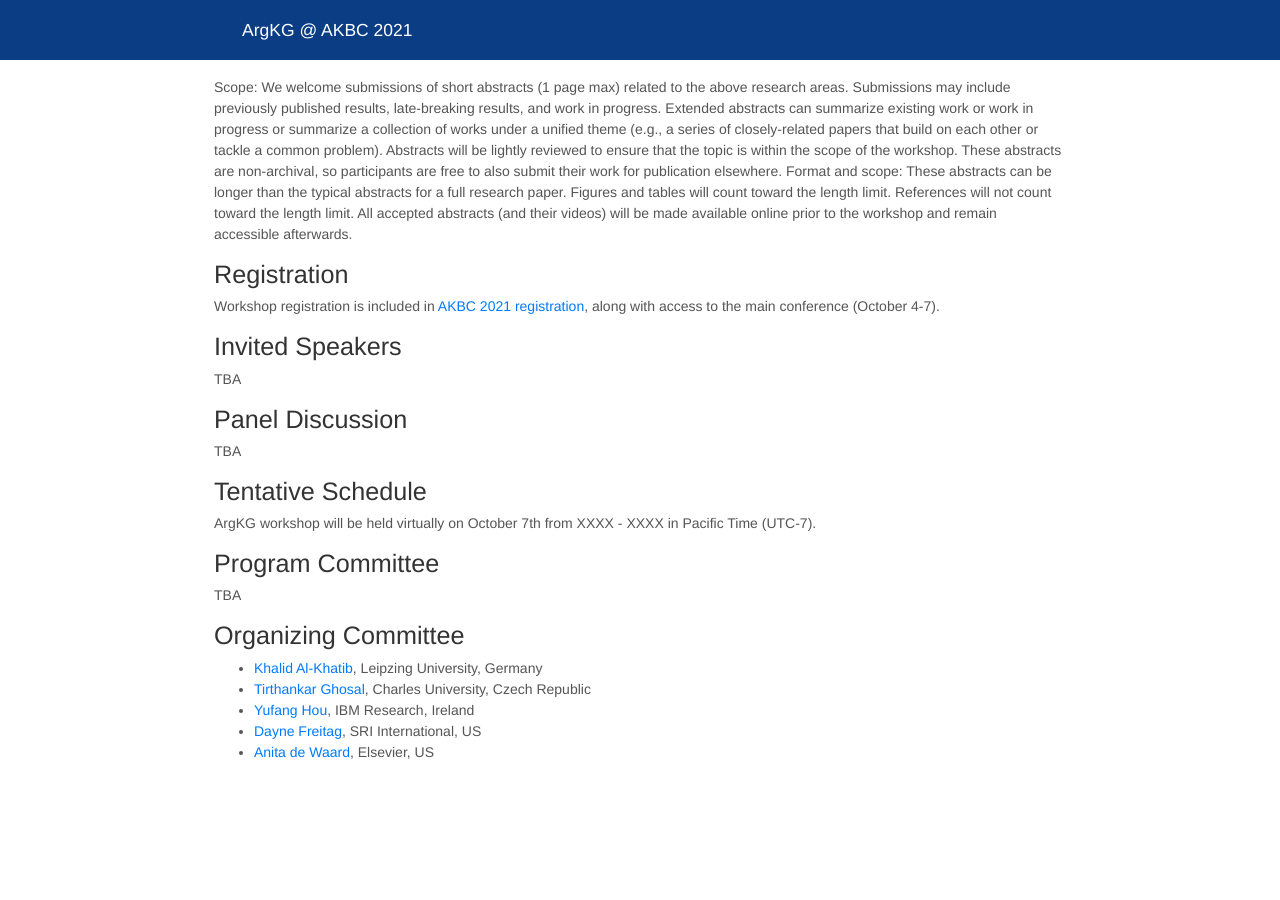
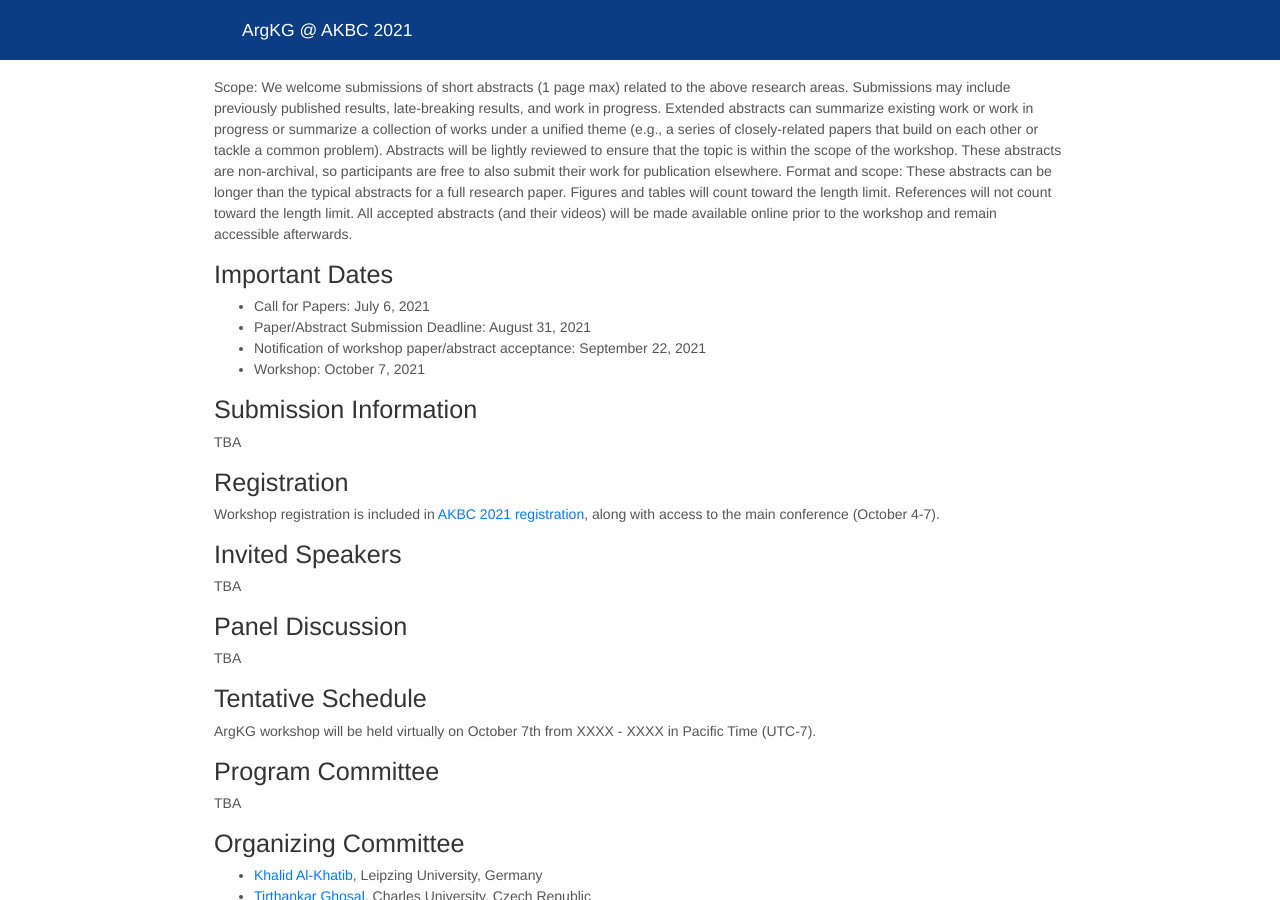
Before and after one commit to ArgKG/2021, a Jekyll site: the page built from index.md, in a window 1280 px wide and 900 px high, scrolled down 942 px. Built offline with Jekyll 4.4.1, drawn with Linux system fonts in a browser that asks for light colours; nearby versions of some CDN libraries; before the commit the page ends 1719 px from its top, so only the background shows below that.

Commit message:
Update index.md

```diff
--- a/index.md
+++ b/index.md
@@ -32,6 +32,16 @@ Extended Abstracts:
 Scope: We welcome submissions of short abstracts (1 page max) related to the above research areas.  Submissions may include previously published results, late-breaking results, and work in progress. Extended abstracts can summarize existing work or work in progress or summarize a collection of works under a unified theme (e.g., a series of closely-related papers that build on each other or tackle a common problem). Abstracts will be lightly reviewed to ensure that the topic is within the scope of the workshop. These abstracts are non-archival, so participants are free to also submit their work for publication elsewhere.
 Format and scope:  These abstracts can be longer than the typical abstracts for a full research paper. Figures and tables will count toward the length limit. References will not count toward the length limit. All accepted abstracts (and their videos) will be made available online prior to the workshop and remain accessible afterwards.
 
+## Important Dates
+
+- Call for Papers: July 6, 2021
+- Paper/Abstract Submission Deadline: August 31, 2021
+- Notification of workshop paper/abstract acceptance: September 22, 2021
+- Workshop: October 7, 2021
+
+## Submission Information
+
+TBA
 
 ## Registration
 
```
